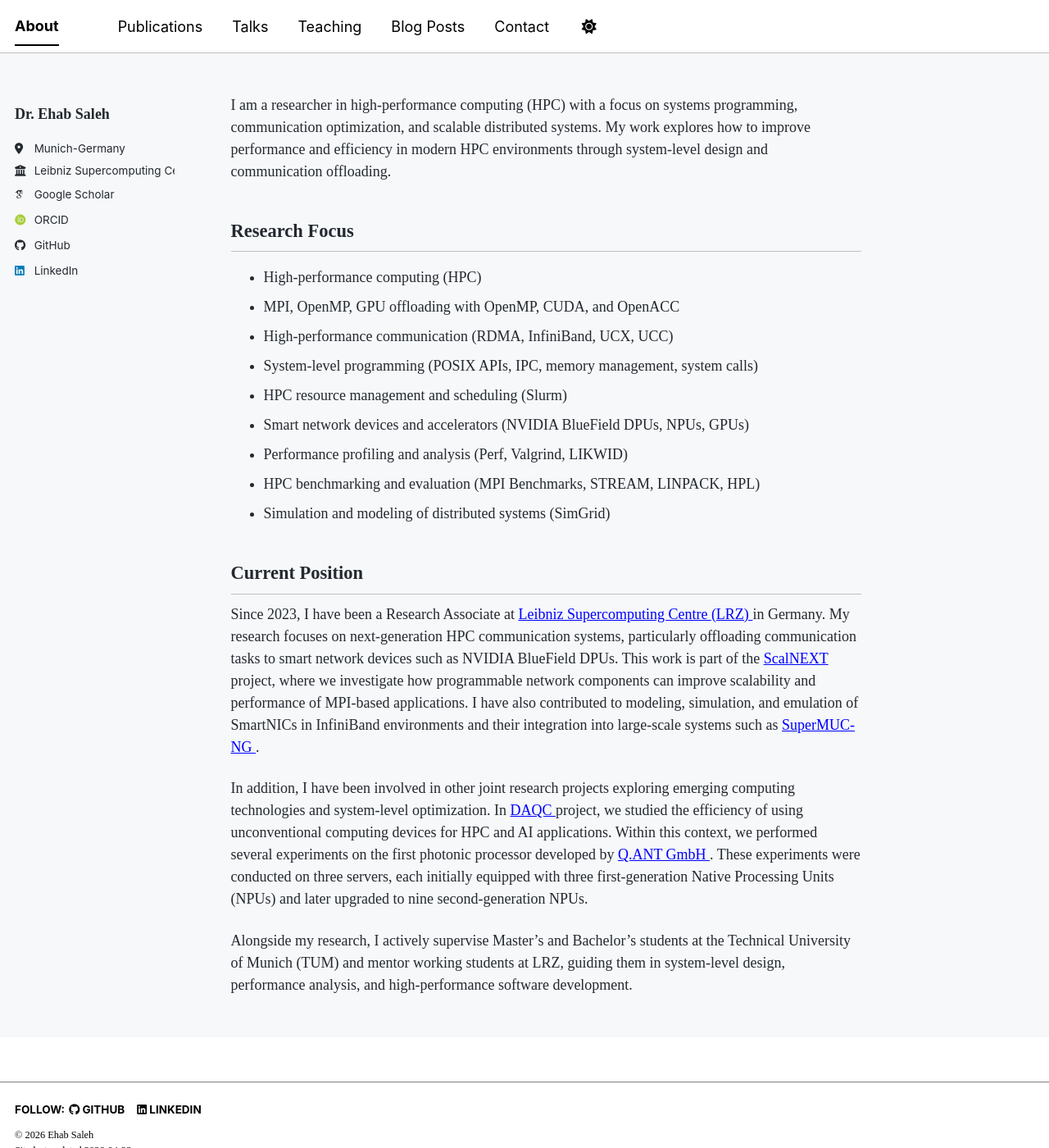
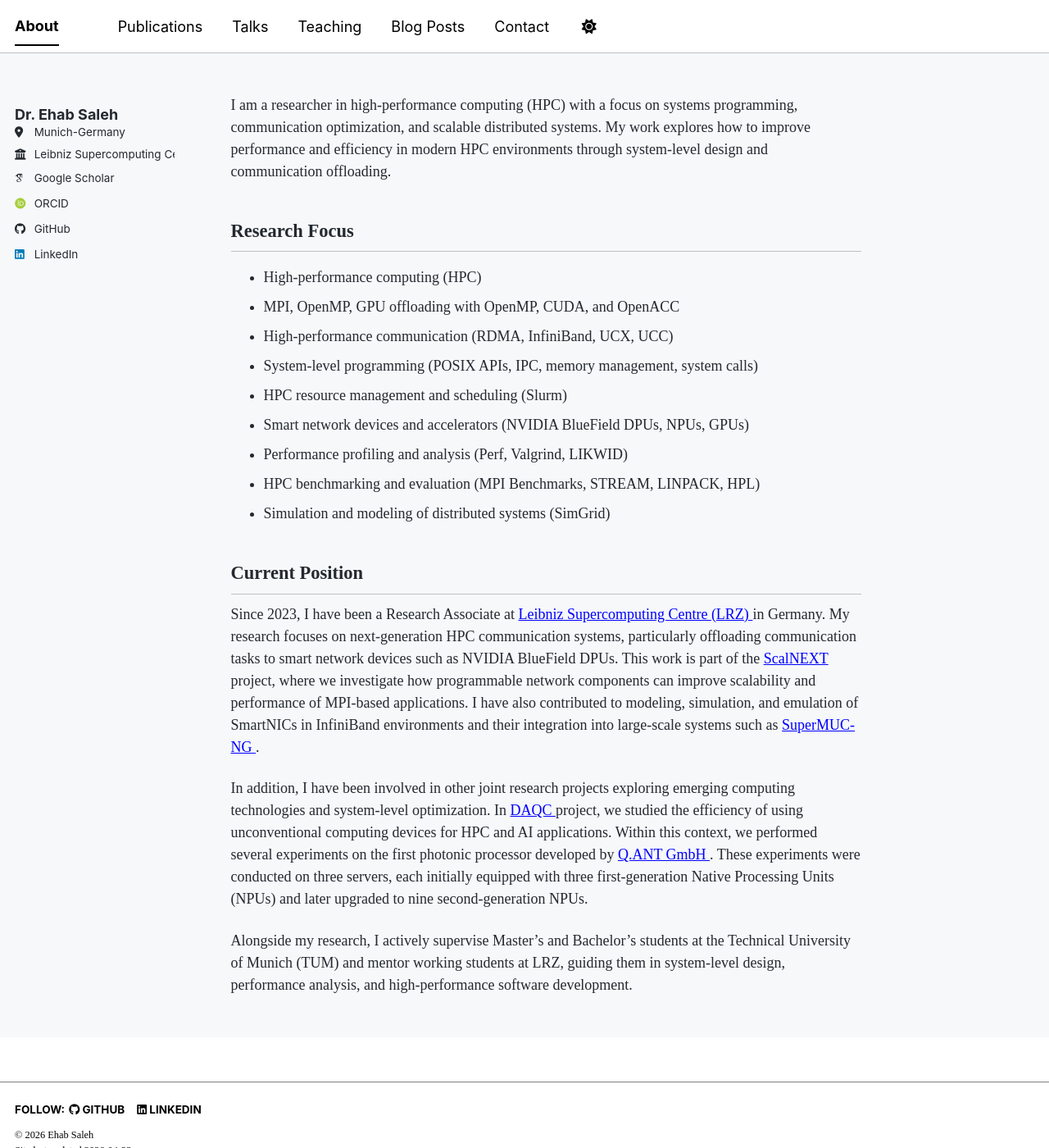
Before and after one commit to ehabosaleh/ehabosaleh.github.io, a Jekyll site: the page built from _pages/about.md, in a window 1280 px wide and 1400 px high. Shown: the whole window at 82% size. Built offline with Jekyll 4.4.1, drawn with Linux system fonts in a browser that asks for light colours; some web fonts are replaced; a script bundle is joined from its source files by our own code; library files that are not in the unit come from our copies.

Commit message:
Refactor author name styles in main.scss

```diff
--- a/assets/css/main.scss
+++ b/assets/css/main.scss
@@ -57,9 +57,8 @@
   box-shadow: none !important;
 }
 
-.author__name {
+.page__sidebar .author__content .author__name {
   font-family: "Times New Roman", Times, serif !important;
- /* font-size: 1.2rem    !important; /* adjust size */
- /* font-weight: 600   !important; */
+  font-size: 1.2rem !important;
   margin-bottom: 20px !important;
 }
```
